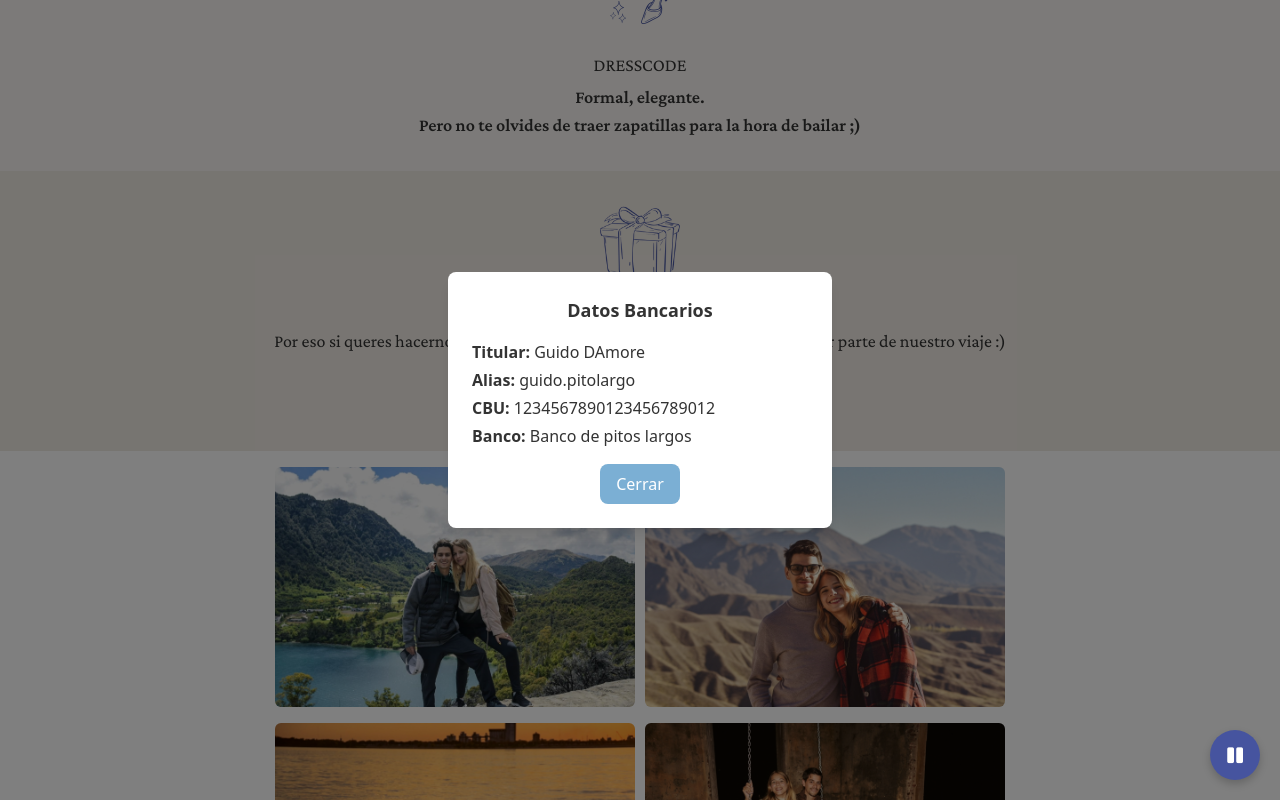
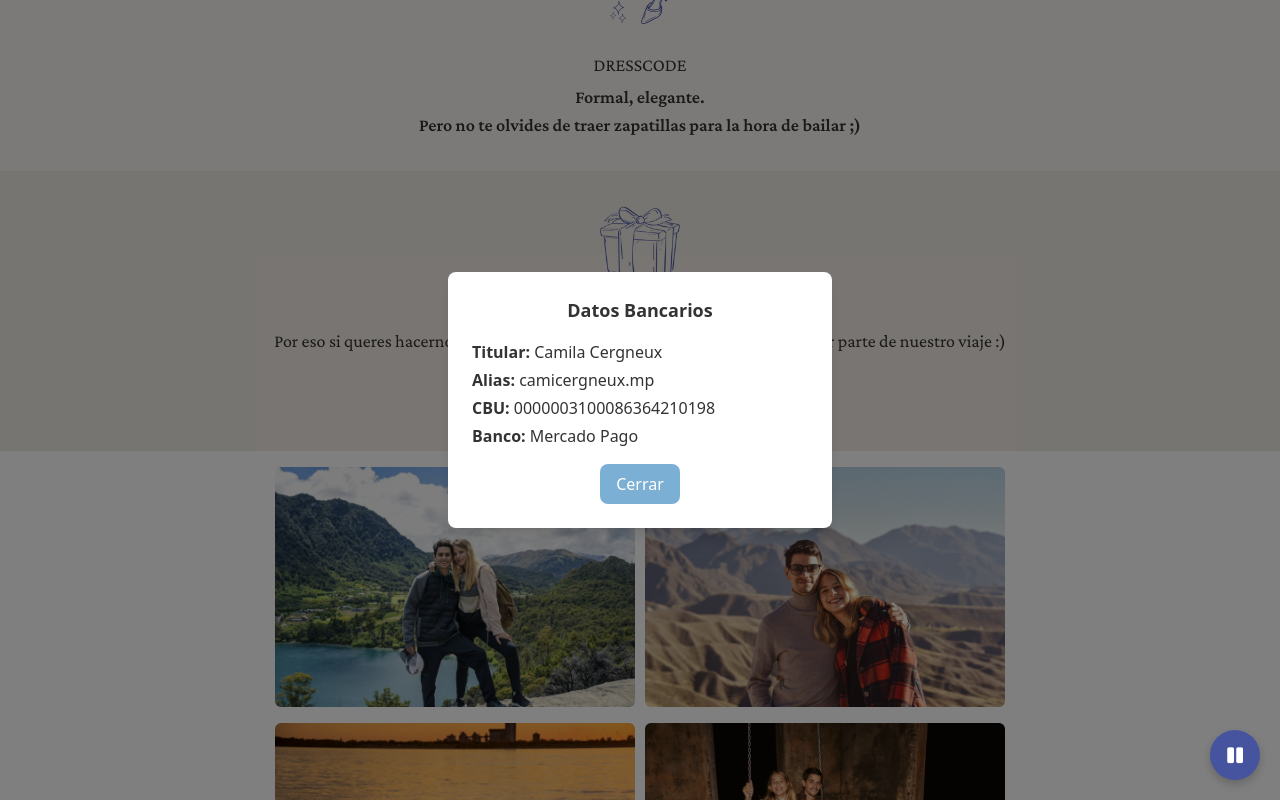
Before and after one commit to damoregui/miltonycami-invitacion, a React (Vite) app: page / in a window 1280 px wide. Both pictures are taken after a click on the button "VER DATOS BANCARIOS". Shown: the part 2014-2814 px from the top of the page. Built offline with nearby package versions, Linux system fonts and the light colour scheme.

Commit message:
adding bank account

```diff
--- a/src/App.jsx
+++ b/src/App.jsx
@@ -366,10 +366,10 @@ function OriginalApp() {
           <div className="bg-white p-6 rounded-lg shadow-lg max-w-sm w-full text-center">
             <h2 className="text-lg font-bold mb-4 text-[#333]">Datos Bancarios</h2>
             <div className="text-left text-[#333] space-y-1">
-              <p><strong>Titular:</strong> Guido DAmore</p>
-              <p><strong>Alias:</strong> guido.pitolargo</p>
-              <p><strong>CBU:</strong> 1234567890123456789012</p>
-              <p><strong>Banco:</strong> Banco de pitos largos</p>
+              <p><strong>Titular:</strong> Camila Cergneux</p>
+              <p><strong>Alias:</strong> camicergneux.mp</p>
+              <p><strong>CBU:</strong> 0000003100086364210198</p>
+              <p><strong>Banco:</strong> Mercado Pago</p>
             </div>
             <button
               onClick={() => setBankOpen(false)}
```
